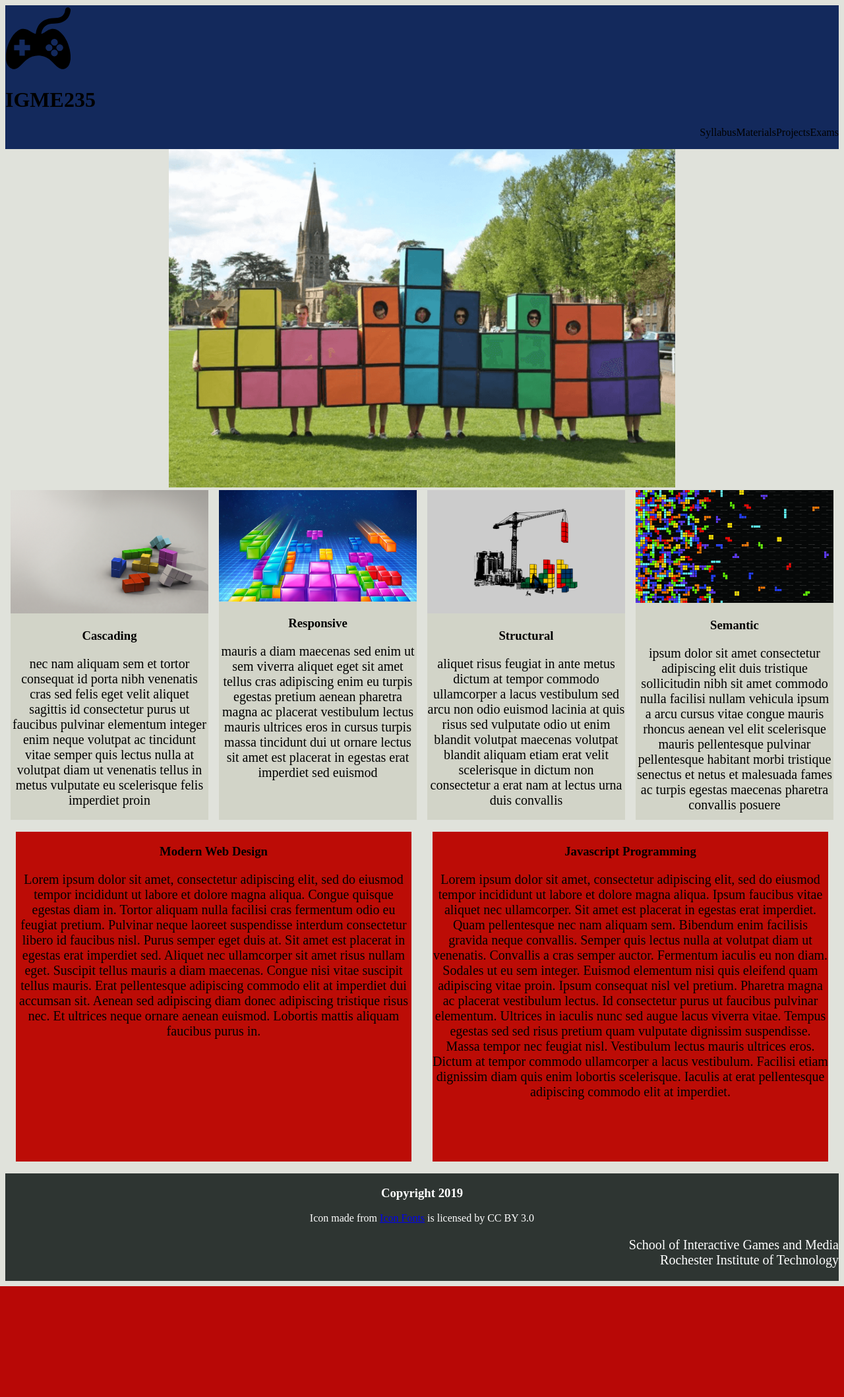
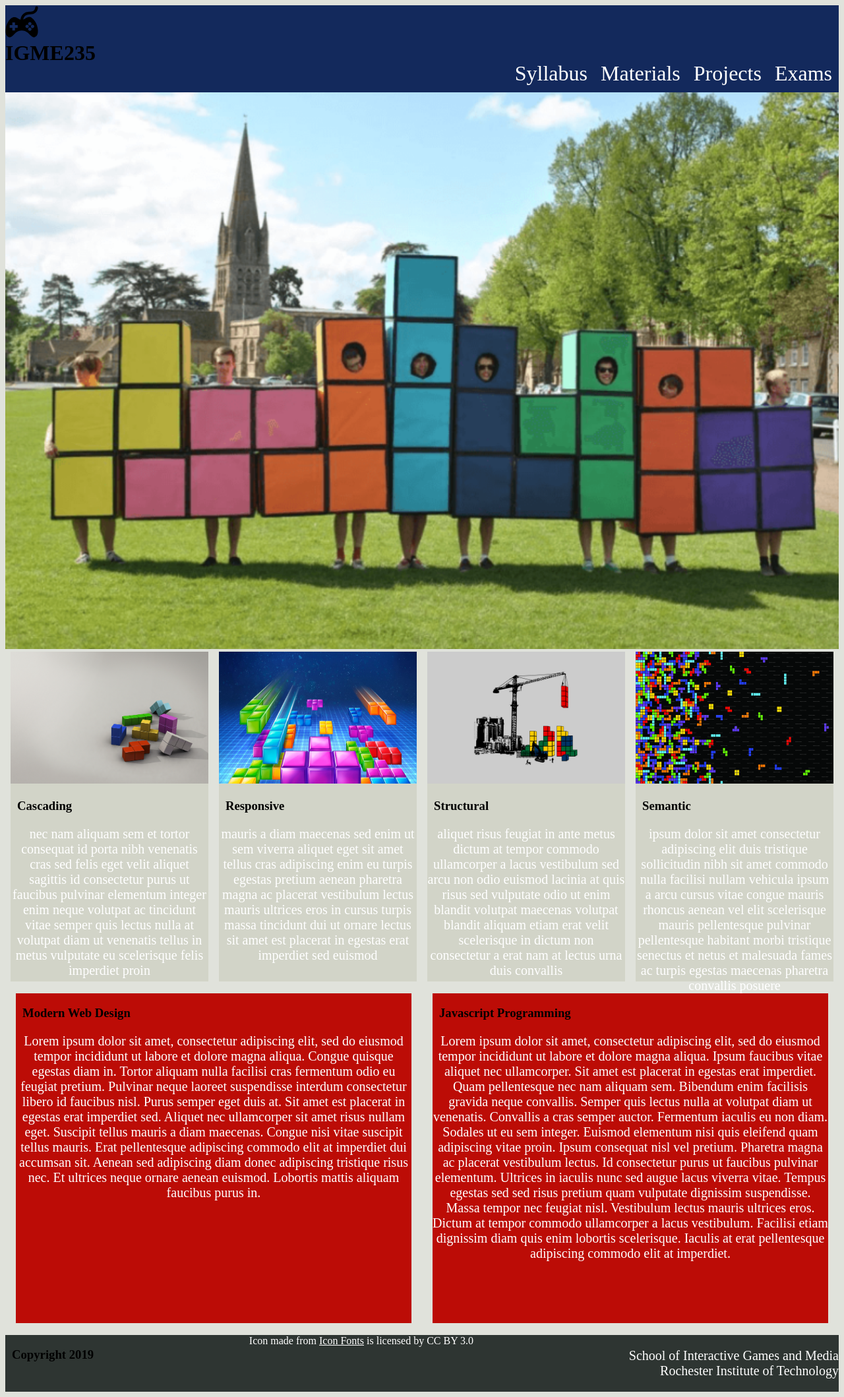
Before and after one commit to jbn0619/IGME-235-Neft, a PHP site: page /tetrisDesignToSpec/tetris.html in a window 1280 px wide. Shown: the whole page at 66% size. Before the commit the page ends 1950 px from the top, so only its background shows below. Run offline with PHP 8.4, Linux system fonts and the light colour scheme.

Commit message:
Fixed the css to not be wrong. It looks nice now! :)

```diff
--- a/235/tetrisDesignToSpec/tetris.css
+++ b/235/tetrisDesignToSpec/tetris.css
@@ -1,5 +1,23 @@
 * {
     text-align: center;
+    color: white;
+}
+
+header div {
+    height: 75px;
+}
+
+h1, h2, h3 {
+    color: black;
+}
+
+h1 {
+    margin: 0;
+    padding: 0;
+}
+
+nav {
+    height: auto;
 }
 
 nav ul {
@@ -7,6 +25,17 @@ nav ul {
     display: flex;
     justify-content: flex-end;
     flex-wrap: wrap;
+}
+
+ul {
+    padding: 0px;
+    margin: 0;
+}
+
+li {
+    padding: 10px;
+    margin: 0;
+    font-size: 2em;
 }
 
 body {
@@ -21,7 +50,6 @@ body {
 header {
     grid-area: header;
     background-color: #13295c;
-
 }
 
 header div {
@@ -33,13 +61,14 @@ header div h1 {
 }
 
 #reddit {
-    max-width: 1350px;
+    width: 100%;
     height: auto;
 }
 
 #gamingIcon {
-    max-width: 100px;
-    max-height: 100px;
+    max-width: 50px;
+    max-height: 50px;
+    padding: 0;
 }
 
 main {
@@ -49,11 +78,11 @@ main {
 footer {
     grid-area: footer;
     background-color: #2e3532;
-
     color: white;
     flex-wrap: wrap;
+    display: flex;
+    justify-content: space-between;
 }
-
 
 
 p {
@@ -65,8 +94,13 @@ footer p {
 }
 
 div img {
-    max-width: 300px;
-    max-height: 500px;
+    width: 300px;
+    height: 200px;
+}
+
+h3 {
+    text-align: left;
+    margin-left: 10px;
 }
 
 .GreyBoxes {
@@ -92,3 +126,14 @@ div img {
     width: 600px;
     height: 500px;
 }
+
+@media only screen and (min-width: 650px) {
+    body {
+        background-color: #e0e2db;
+        display: grid;
+        grid-template-areas:
+            "header header"
+            "main main"
+            "footer footer";
+    }
+}
```
